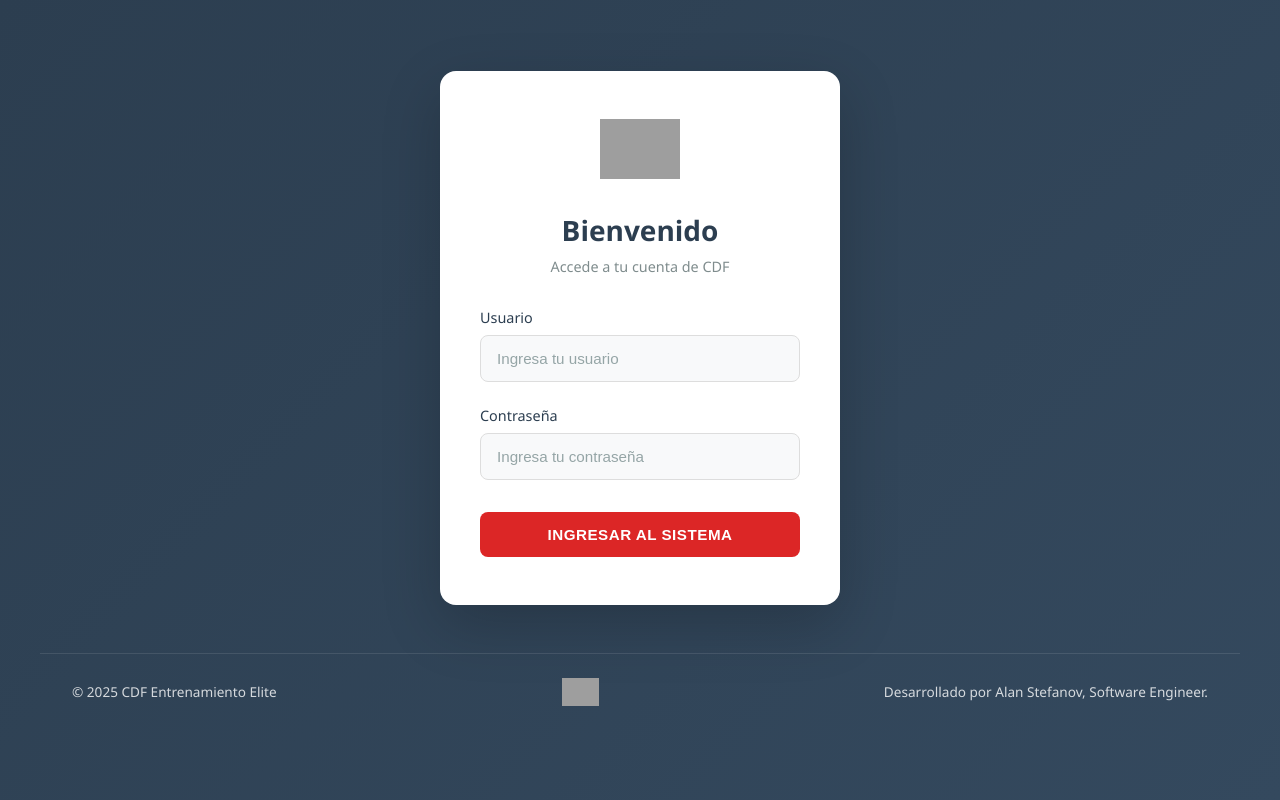
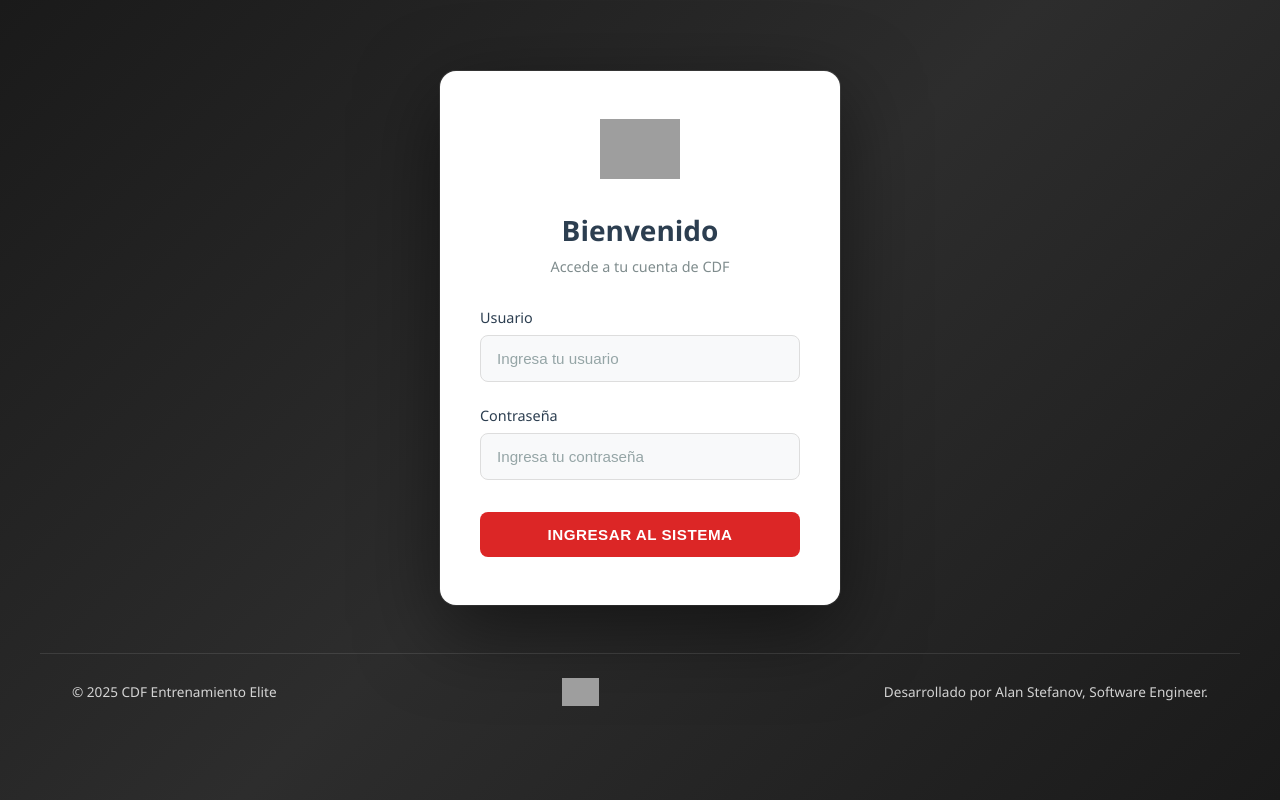
Before and after one commit to AlanStefanov/cdf-elite, a Node server app: page /login in a window 1280 px wide. Run offline with Node 20, Linux system fonts and the light colour scheme; some libraries are stand-ins or nearby versions; grey boxes are pictures that could not be loaded.

Commit message:
Assistant checkpoint: Restaurar fondo negro con gradiente
Assistant generated file changes:
- views/auth/login.ejs: Restaurar fondo negro con gradiente, Mejorar sombra de la tarjeta de login

---

User prompt:

claro pero hazlo como la imagen que te envie, ahora le pusiste un gris horrible

Replit-Commit-Author: Assistant
Replit-Commit-Session-Id: 1c1e7870-121a-4992-bc1d-2a39309bb4e2

```diff
--- a/views/auth/login.ejs
+++ b/views/auth/login.ejs
@@ -15,7 +15,7 @@
         body {
             font-family: 'Segoe UI', Tahoma, Geneva, Verdana, sans-serif;
             min-height: 100vh;
-            background: linear-gradient(135deg, #2c3e50 0%, #34495e 100%);
+            background: linear-gradient(135deg, #1a1a1a 0%, #2d2d2d 50%, #1a1a1a 100%);
             display: flex;
             flex-direction: column;
             justify-content: center;
@@ -36,7 +36,7 @@
             background: white;
             border-radius: 16px;
             padding: 3rem 2.5rem;
-            box-shadow: 0 20px 60px rgba(0, 0, 0, 0.2);
+            box-shadow: 0 25px 80px rgba(0, 0, 0, 0.5), 0 0 0 1px rgba(255, 255, 255, 0.1);
             width: 100%;
             text-align: center;
         }
```
